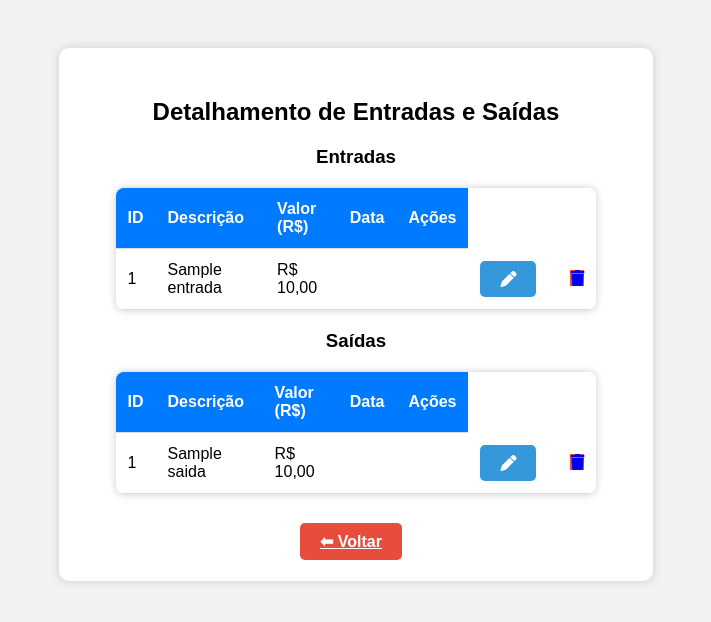
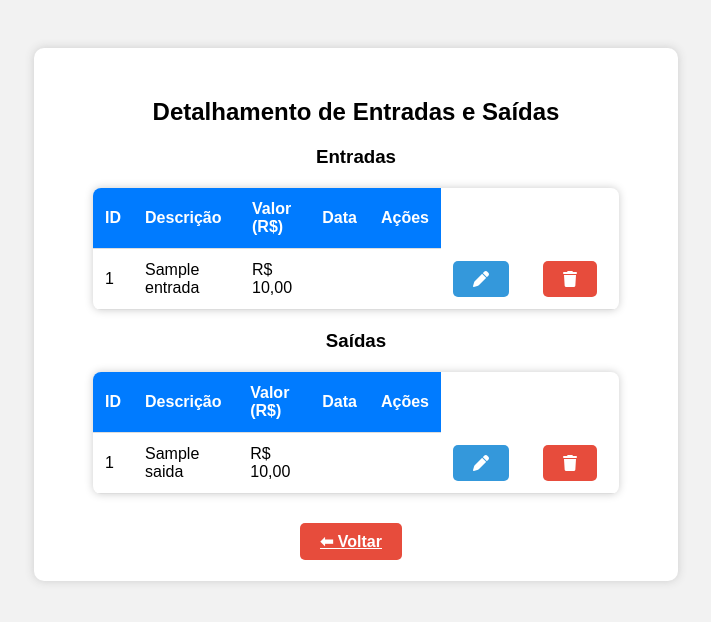
Before and after one commit to gutusmao12/Fluxo_de_Caixa_Python, a Flask app: template templates/detalhamento.html in a window 1280 px wide. Shown: the top 622 px of the page, without its empty margins (284-995 px from the left). Run offline with Flask 3, Linux system fonts and the light colour scheme; the template is opened without the code that fills it: most values are stand-ins (such as "Sample title", 1, 10 or a date in 2020).

Commit message:
feat: alguns ajustes de layout

```diff
--- a/templates/dashboard.html
+++ b/templates/dashboard.html
@@ -12,8 +12,8 @@
         <div class="info"><strong>Total de Saídas:</strong> R$ {{ saidas | formata_brl }}</div>
         <div class="info"><strong>Saldo:</strong> R$ {{ saldo | formata_brl }}</div>
 
-        <a href="/adicionar_entrada" class="btn btn-entrar">➕ Entrada</a>
-        <a href="/adicionar_saida" class="btn btn-cancelar">➖ Saída</a>
+        <a href="/adicionar_entrada" class="btn btn-entrar" style="color: white;">➕ Entrada</a>
+        <a href="/adicionar_saida" class="btn btn-cancelar" style="color: white;">➖ Saída</a>
         <a href="/detalhamento" class="btn">📋 Detalhamento</a>
         <br><br>
         <a href="/logout">Sair</a>
--- a/templates/detalhamento.html
+++ b/templates/detalhamento.html
@@ -33,7 +33,7 @@
             </td>
             <td>
                 <a href="#" onclick="confirmarExclusao('{{ url_for('excluir_entrada', id=entrada[0]) }}')"title="Excluir">
-                    <i class="fas fa-trash btn-cancelar" style="cursor:pointer;"></i>
+                    <i class="fas fa-trash btn btn-cancelar" style="cursor:pointer;"></i>
                 </a>
             </td>
         </td>
@@ -65,7 +65,7 @@
             </td>
             <td>
                 <a href="#" onclick="confirmarExclusao('{{ url_for('excluir_saida', id=saida[0]) }}')"title="Excluir">
-                    <i class="fas fa-trash btn-cancelar" style="cursor:pointer;"></i>
+                    <i class="fas fa-trash btn btn-cancelar" style="cursor:pointer;"></i>
                 </a>
             </td>
         </td>
```
